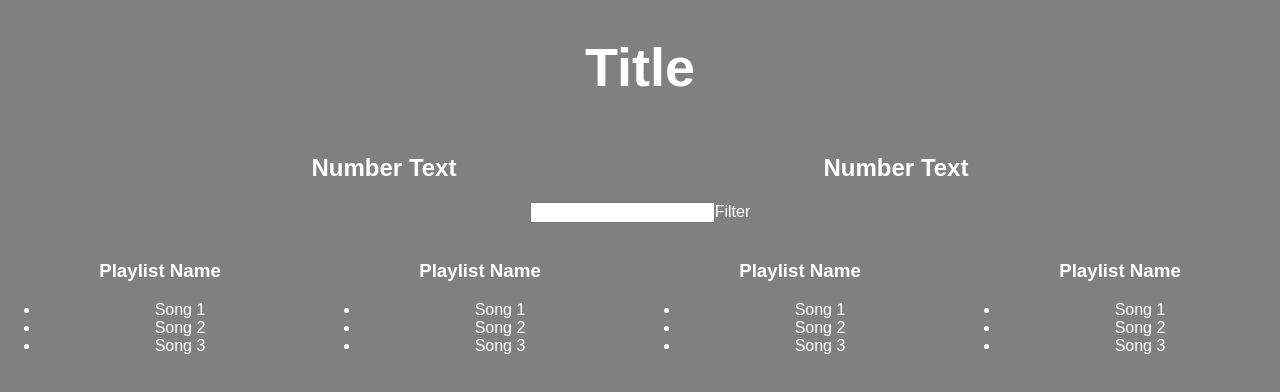
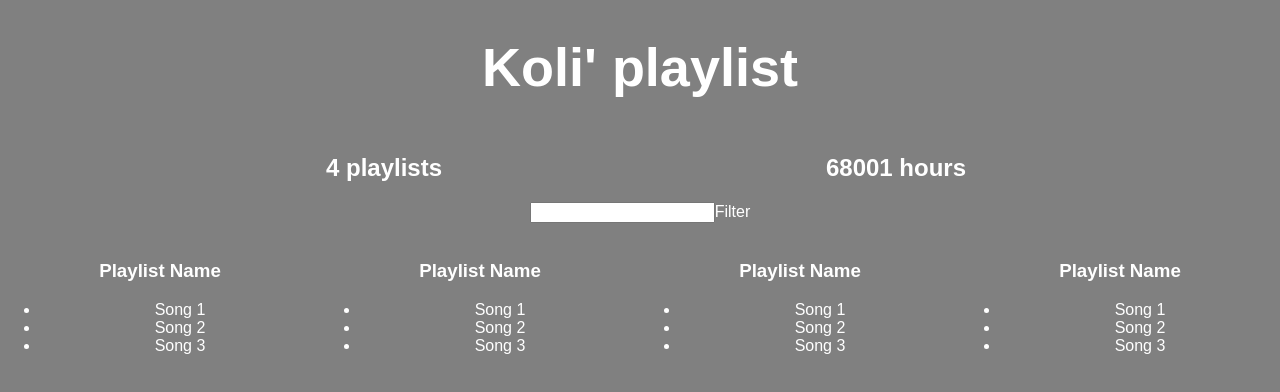
Before and after one commit to Kolimator/Spotify-App, a React (Create React App) app: page / in a window 1280 px wide. Shown: the top 392 px of the page. Built offline with nearby package versions, Linux system fonts and the light colour scheme.

Commit message:
falseServerData

```diff
--- a/src/App.js
+++ b/src/App.js
@@ -6,6 +6,17 @@ let defaultStyle={
     color: defaultColor,
 
 }
+
+let fakeServerData = {
+    user: {
+        name: "Koli",
+        playlists: [{name:"Superplaylist",songs:[{name:"yeah song",duration:433323},{name:"cool song",duration:43345},{name:"zubi song",duration:543345}]},
+            {name:"Coolplylist",songs:[{name:"yeah song",duration:433323},{name:"cool song",duration:43345},{name:"zubi song",duration:543345}]},
+            {name:"Duperplaylist",songs:[{name:"yeah song",duration:433323},{name:"cool song",duration:43345},{name:"zubi song",duration:543345}]},
+            {name:"MegaPlaylist",songs:[{name:"yeah song",duration:433323},{name:"cool song",duration:43345},{name:"zubi song",duration:543345}]}]
+    }
+}
+
 
 class Filter extends Component{
     render(){
@@ -20,17 +31,35 @@ class Filter extends Component{
     }
 }
 
-class Aggregate extends Component{
+class PlaylistCounter extends Component{
     render(){
         return(
             <div style={{...defaultStyle,width:"40%",display: "inline-block" }}>
-                <h2 style={defaultStyle}>Number Text</h2>
+                <h2 style={defaultStyle}>{this.props.playlists && this.props.playlists.length} playlists</h2>
+            </div>
+        )
+    }
+}
+class HoursCounter extends Component{
+    render(){
+        let allSongs = this.props.playlists.reduce((songs,eachPlaylist)=>{
+            return songs.concat(eachPlaylist.songs)
+        },[])
+        let totalDuration =allSongs.reduce((sum,eachSong)=>{
+            return sum + eachSong.duration
+        },0)
+        return(
+            <div style={{...defaultStyle,width:"40%",display: "inline-block" }}>
+                <h2 style={defaultStyle}>{Math.round(totalDuration/60)} hours</h2>
             </div>
         )
     }
 }
 
+
 class Playlist extends Component{
+
+
     render(){
         return(
             <div style={{...defaultStyle,display: "inline-block", width:"25%"}}>
@@ -47,12 +76,24 @@ class Playlist extends Component{
     }
 }
 class App extends Component {
+    constructor(props){
+        super(props)
+        this.state = {serverData: {}}
+    }
+    componentDidMount(){
+        setTimeout(()=>{this.setState({serverData:fakeServerData})}
+        ,3000)
+
+    }
   render() {
     return (
       <div className="App" style={defaultColor}>
-       <h1>Title</h1>
-          <Aggregate/>
-          <Aggregate/>
+          {this.state.serverData.user && <h1 style={{...defaultStyle,"font-size":"54px"}}> {this.state.serverData.user.name}' playlist</h1>}
+          {this.state.serverData.user &&
+              <div>
+          <PlaylistCounter playlists={ this.state.serverData.user.playlists}/>
+          <HoursCounter  playlists={ this.state.serverData.user.playlists}/>
+              </div>}
           <Filter/>
           <Playlist/>
           <Playlist/>
```
Also changed, not shown: 1 other file (tests, documents, lock files or other folders).
